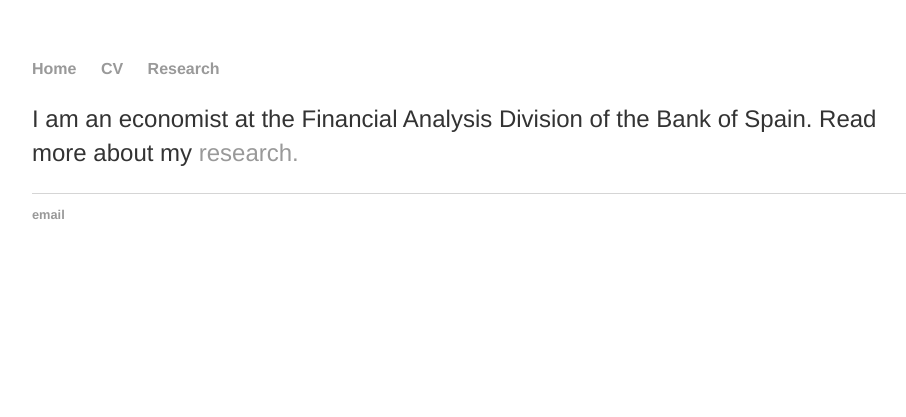
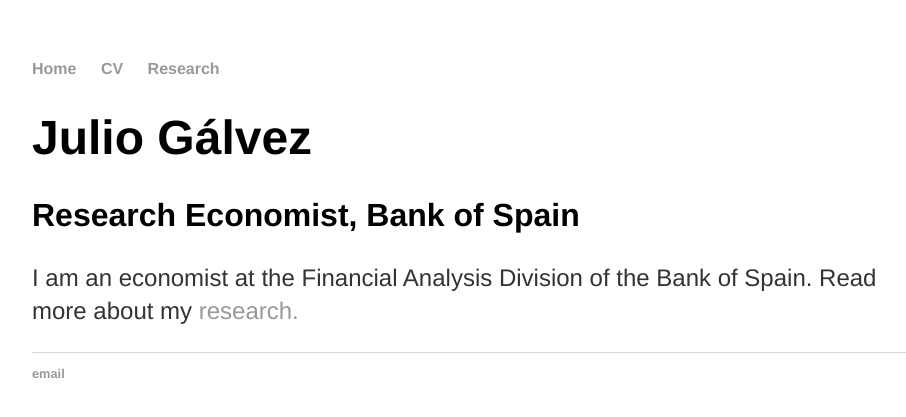
Before and after one commit to galvezjm/galvezjm.github.io, a Jekyll site: the page built from index.html, in a window 1280 px wide. Shown: the top 417 px of the page, without its empty margins (160-1066 px from the left). Built offline with Jekyll 4.4.1, drawn with Linux system fonts in a browser that asks for light colours.

Commit message:
Update index.html

```diff
--- a/index.html
+++ b/index.html
@@ -3,5 +3,7 @@ layout: default
 title: Julio Gálvez
 ---
 <div class="blurb">
+	<h1> Julio Gálvez </h1>
+	<h2> Research Economist, Bank of Spain </h2>
 	<p> I am an economist at the Financial Analysis Division of the Bank of Spain. Read more about my <a href="/research">research.</a></p>
 </div><!-- /.blurb -->
```
